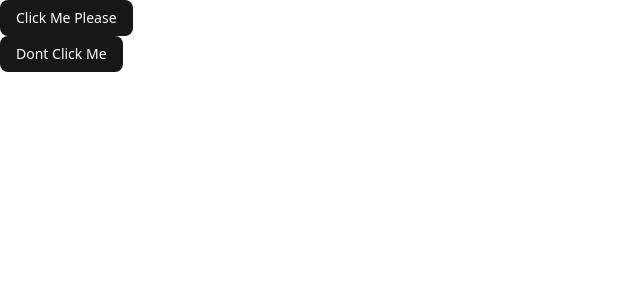
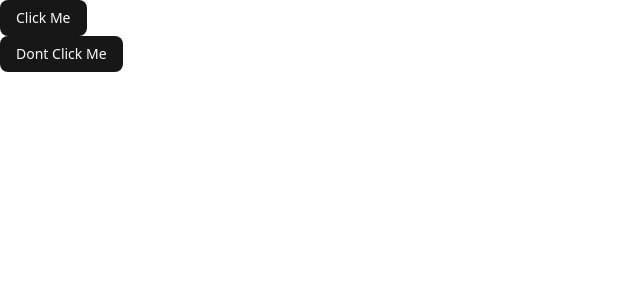
Before and after one commit to hashimhashmi02/Doablev2, a Next.js app: page / in a window 1280 px wide. Shown: the top 300 px of the page, without its empty margins (0-640 px from the left). Built offline with nearby package versions, Linux system fonts and the light colour scheme.

Commit message:
added button

```diff
--- a/src/app/page.tsx
+++ b/src/app/page.tsx
@@ -5,9 +5,7 @@ return (
   <div>
     <Button>
     Click Me
-    Please
     </Button>
-
     <div>
       <Button>
         Dont Click Me
```
